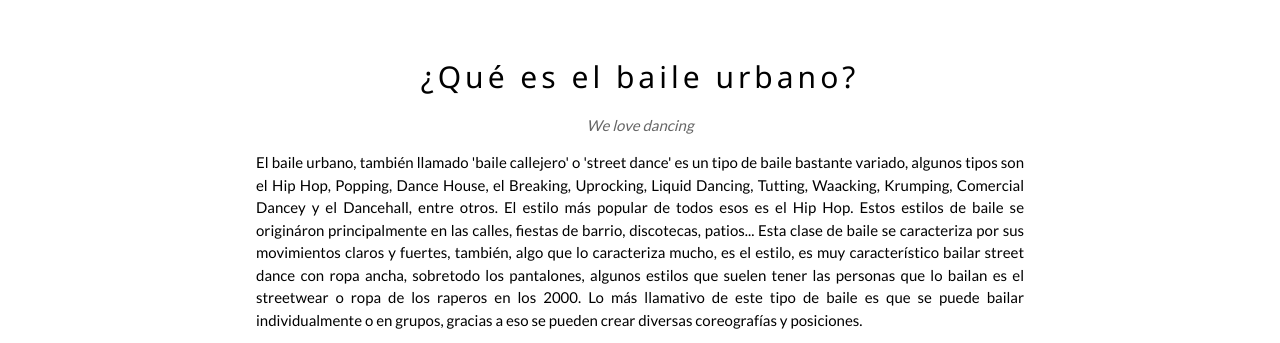
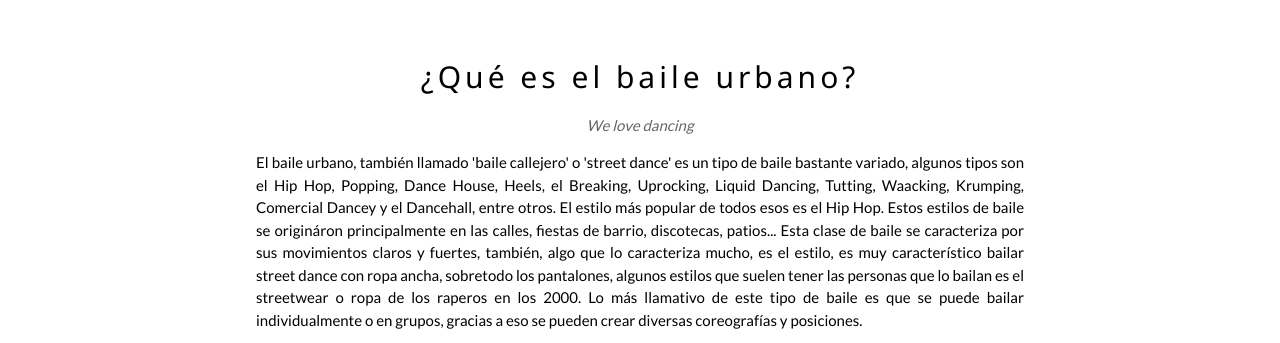
Before and after one commit to mariamrhh/mariamrhh, a plain HTML site: page index.html in a window 1280 px wide. Shown: the part 89-432 px from the top of the page. Drawn offline with nearby package versions, Linux system fonts and the light colour scheme; files whose address does not match are found by name.

Commit message:
Update urban dance description in index.html

```diff
--- a/index.html
+++ b/index.html
@@ -58,7 +58,7 @@ body {font-family: "Lato", sans-serif}
   <div class="w3-container w3-content w3-center w3-padding-64" style="max-width:800px" id="band">
     <h2 class="w3-wide">¿Qué es el baile urbano?</h2>
     <p class="w3-opacity"><i>We love dancing</i></p>
-    <p class="w3-justify">El baile urbano, también llamado 'baile callejero' o 'street dance' es un tipo de baile bastante variado, algunos tipos son el Hip Hop, Popping, Dance House, el Breaking, Uprocking, Liquid Dancing, Tutting, Waacking, Krumping, Comercial Dancey y el Dancehall, entre otros. El estilo más popular de todos esos es el Hip Hop. Estos estilos de baile se origináron principalmente en las calles, fiestas de barrio, discotecas, patios... Esta clase de baile se caracteriza por sus movimientos claros y fuertes, también, algo que lo caracteriza mucho, es el estilo, es muy característico bailar street dance con ropa ancha, sobretodo los pantalones, algunos estilos que suelen tener las personas que lo bailan es el streetwear o ropa de los raperos en los 2000. Lo más llamativo de este tipo de baile es que se puede bailar individualmente o en grupos, gracias a eso se pueden crear diversas coreografías y posiciones.</p>
+    <p class="w3-justify">El baile urbano, también llamado 'baile callejero' o 'street dance' es un tipo de baile bastante variado, algunos tipos son el Hip Hop, Popping, Dance House, Heels, el Breaking, Uprocking, Liquid Dancing, Tutting, Waacking, Krumping, Comercial Dancey y el Dancehall, entre otros. El estilo más popular de todos esos es el Hip Hop. Estos estilos de baile se origináron principalmente en las calles, fiestas de barrio, discotecas, patios... Esta clase de baile se caracteriza por sus movimientos claros y fuertes, también, algo que lo caracteriza mucho, es el estilo, es muy característico bailar street dance con ropa ancha, sobretodo los pantalones, algunos estilos que suelen tener las personas que lo bailan es el streetwear o ropa de los raperos en los 2000. Lo más llamativo de este tipo de baile es que se puede bailar individualmente o en grupos, gracias a eso se pueden crear diversas coreografías y posiciones.</p>
     <div class="w3-row w3-padding-32">
       <div class="w3-third">
         <p>Name</p>
```
